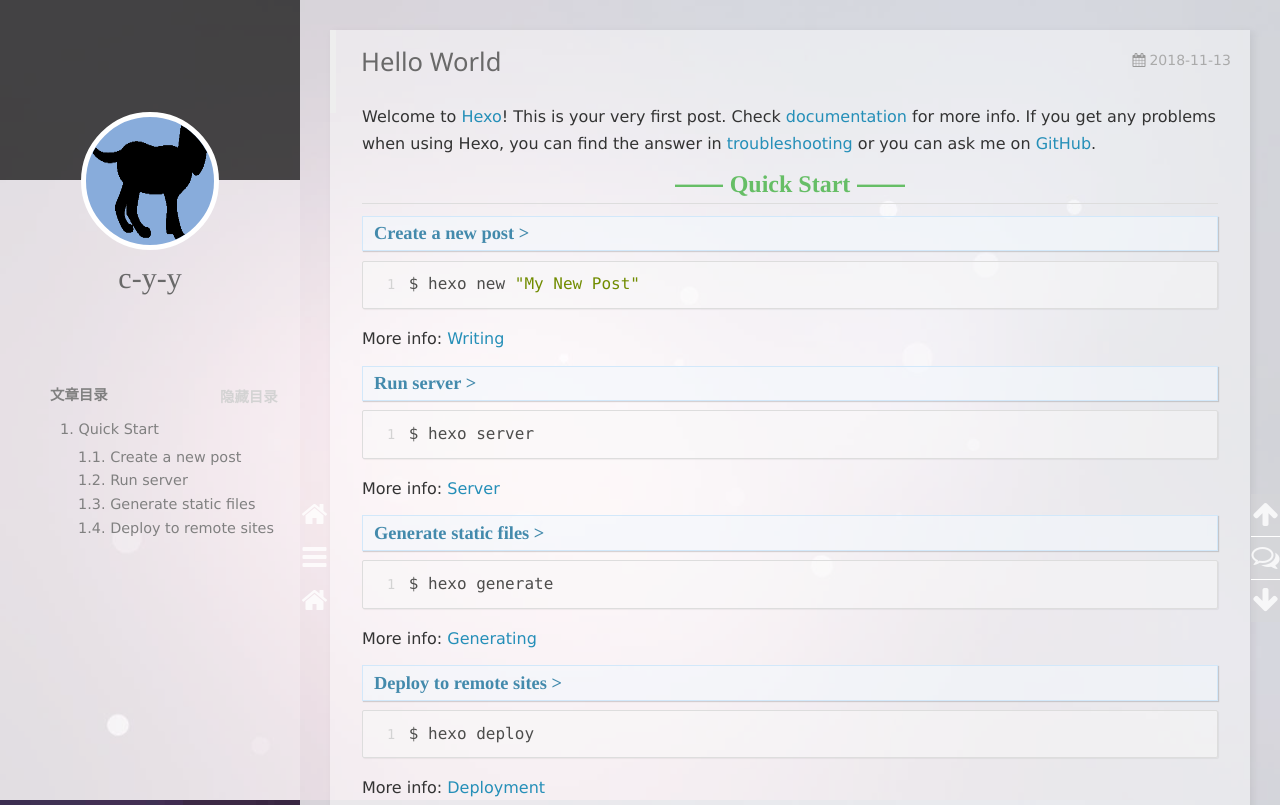
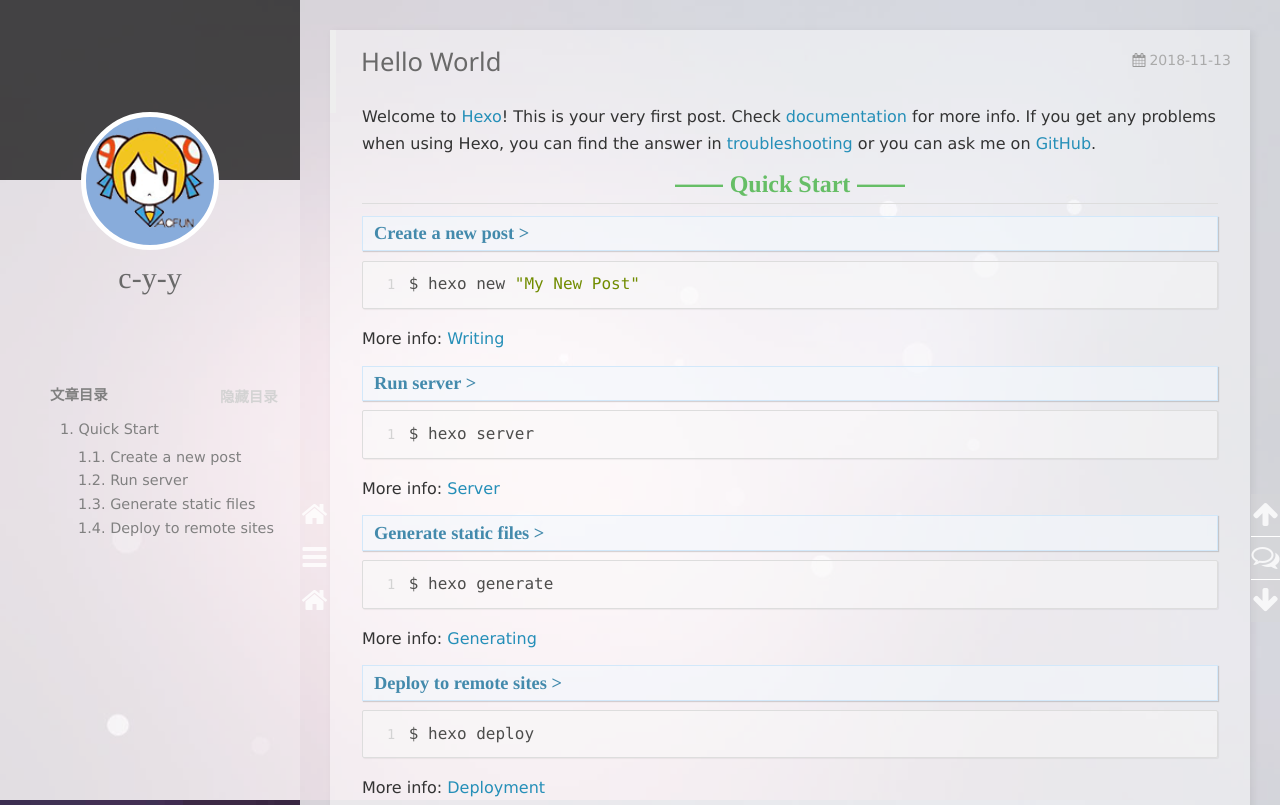
Before and after one commit to c-y-y/c-y-y.github.io, a plain HTML site: page 2018/11/13/hello-world/index.html in a window 1280 px wide. Shown: the top 805 px of the page. Drawn offline with nearby package versions, Linux system fonts and the light colour scheme; some packages are replaced by stand-ins of ours; a script that the page names is missing.

Commit message:
Site updated: 2018-11-13 23:46:20

```diff
--- a/2018/11/13/hello-world/index.html
+++ b/2018/11/13/hello-world/index.html
@@ -97,7 +97,7 @@
 <div class="intrude-less">
     <header id="header" class="inner">
         <a href="/" class="profilepic">
-            <img src="/img/TiddlyWiki.png" class="animated zoomIn">
+            <img src="/img/AcFun.png" class="animated zoomIn">
         </a>
         <hgroup>
           <h1 class="header-author"><a href="/">c-y-y</a></h1>
@@ -222,7 +222,7 @@
     <div class="intrude-less">
         <header id="header" class="inner">
             <a href="/" class="profilepic">
-                <img src="/img/TiddlyWiki.png" class="animated zoomIn">
+                <img src="/img/AcFun.png" class="animated zoomIn">
             </a>
             <hgroup>
               <h1 class="header-author"><a href="/" title="回到主页">c-y-y</a></h1>
```
Also changed, not shown: archives/2018/11/index.html (+2 -2 lines), archives/2018/index.html (+2 -2 lines), archives/index.html (+2 -2 lines), index.html (+2 -2 lines).
